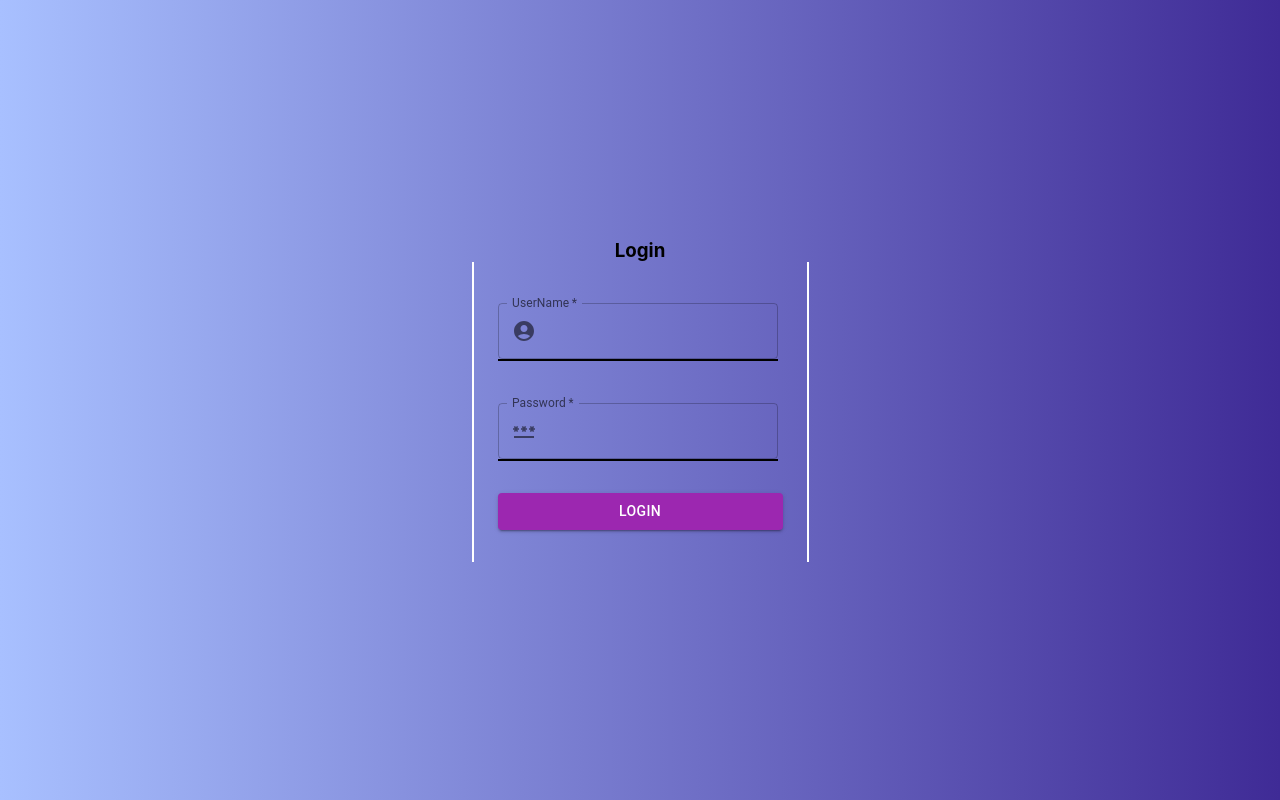
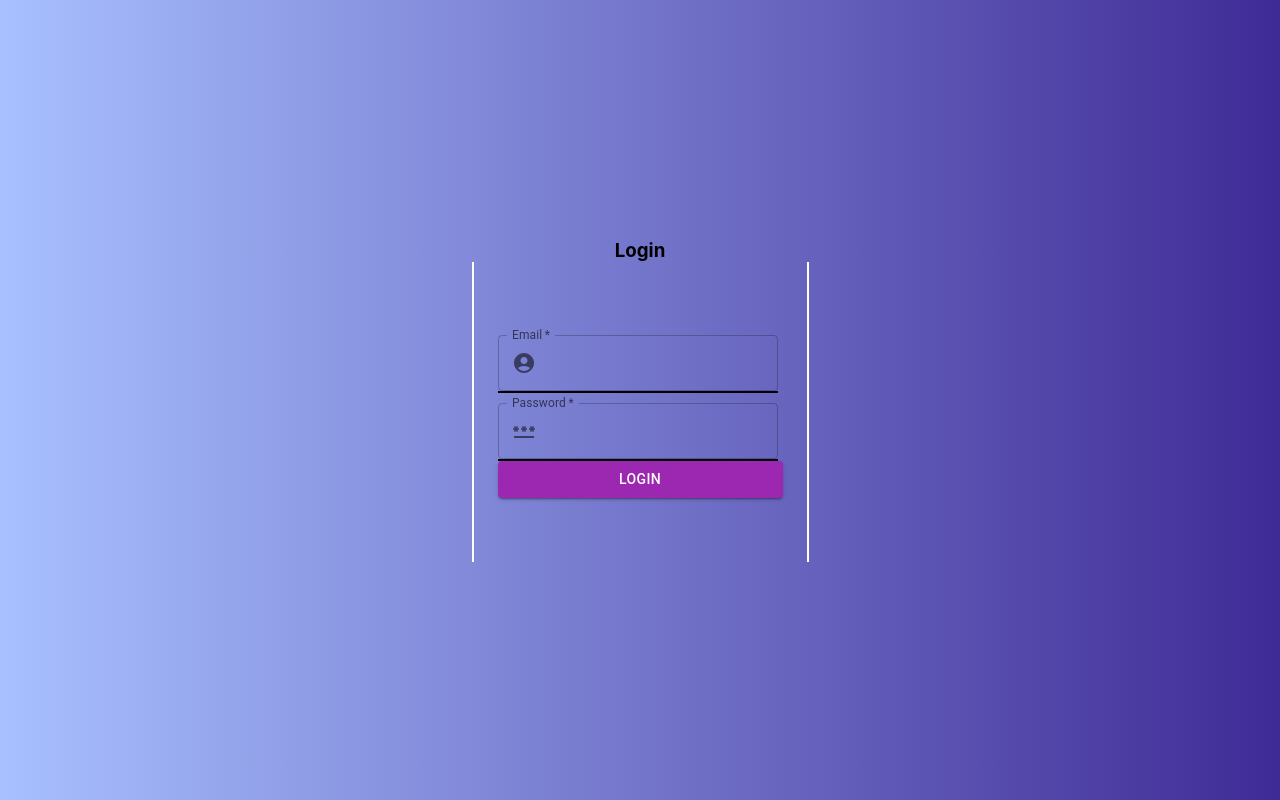
Before and after one commit to khos7990/JuniorDevsCanada, a React (Create React App) app: page / in a window 1280 px wide. Built offline with nearby package versions, Linux system fonts and the light colour scheme.

Commit message:
setup login functionality

```diff
--- a/controllers/api/users.js
+++ b/controllers/api/users.js
@@ -8,10 +8,10 @@ module.exports = {
 };
 
 async function create(req, res) {
-  console.log("hitting");
   try {
+    console.log(req.body);
     const user = await User.create({
-      name: req.body.name,
+      user: req.body.user,
       email: req.body.email,
       password: req.body.password,
     });
--- a/src/Components/Login/LoginForm.js
+++ b/src/Components/Login/LoginForm.js
@@ -1,9 +1,34 @@
 import React from "react";
+import { useState } from "react";
 import { Container, TextField, InputAdornment, Button } from "@mui/material";
 import AccountCircle from "@mui/icons-material/AccountCircle";
 import PasswordIcon from "@mui/icons-material/Password";
 
 export default function LoginForm(props) {
+  const [email, setEmail] = useState();
+  const [password, setPassword] = useState();
+
+  let handleSubmit = async (e) => {
+    e.preventDefault();
+    try {
+      const fetchResponse = await fetch("/api/users/login", {
+        method: "POST",
+        headers: { "Content-Type": "application/json" },
+        body: JSON.stringify({
+          email: email,
+          password: password,
+        }),
+      });
+
+      if (!fetchResponse.ok) throw new Error("Fetch Failed");
+      let token = await fetchResponse.json();
+      localStorage.setItem("token", token);
+      const userDoc = JSON.parse(atob(token.split(".")[1])).user;
+      props.setUserInState(userDoc);
+    } catch (err) {
+      console.log(err);
+    }
+  };
   return (
     <div className="login-parent">
       <Container
@@ -19,16 +44,18 @@ export default function LoginForm(props) {
           justifyContent: "space-evenly",
         }}
       >
+        <form onSubmit={handleSubmit}>
           <div id="userNameInput">
             <TextField
               required
               type="text"
+              onChange={(e) => setEmail(e.target.value)}
               sx={{
                 borderBottom: "2px solid black",
                 marginTop: "10px",
                 marginRight: "5px",
               }}
-            label="UserName"
+              label="Email"
               InputProps={{
                 startAdornment: (
                   <InputAdornment position="start">
@@ -44,6 +71,7 @@ export default function LoginForm(props) {
             <TextField
               required
               type="password"
+              onChange={(e) => setPassword(e.target.value)}
               sx={{
                 borderBottom: "2px solid black",
                 marginTop: "10px",
@@ -61,10 +89,16 @@ export default function LoginForm(props) {
             />
           </div>
           <div className="SubmitBtn">
-          <Button sx={{ width: "100%" }} color="secondary" variant="contained">
+            <Button
+              type="submit"
+              sx={{ width: "100%" }}
+              color="secondary"
+              variant="contained"
+            >
               Login
             </Button>
           </div>
+        </form>
       </Container>
     </div>
   );
```
Lines whose indentation alone changed are shown as unchanged.
